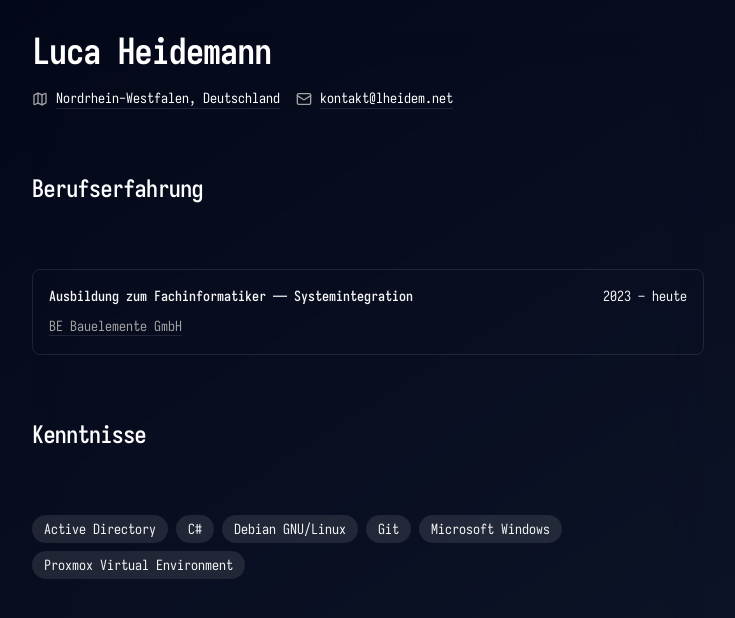
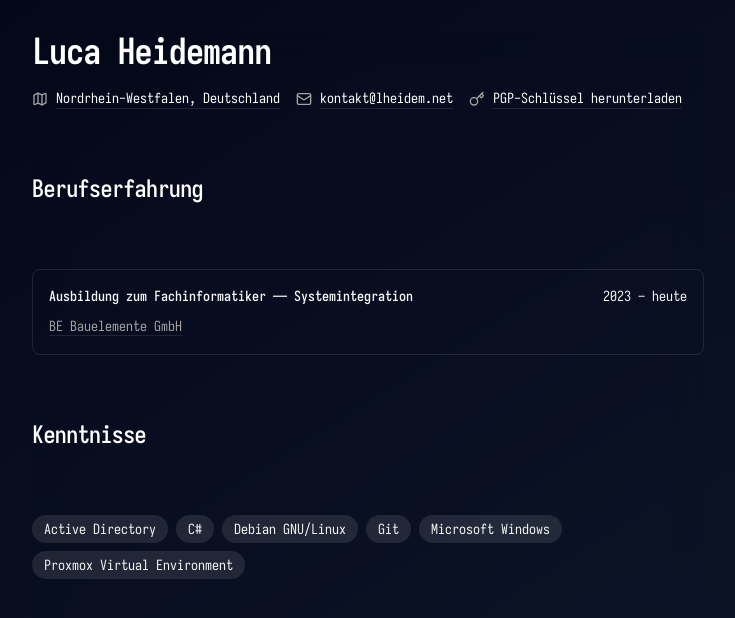
Before and after one commit to lheidem-edu/lheidem.net, a Next.js app: page / in a window 1280 px wide. Shown: the top 618 px of the page, without its empty margins (272-1007 px from the left). Built offline with nearby package versions, Linux system fonts and the light colour scheme.

Commit message:
Add PGP key download functionality

```diff
--- a/src/app/page.tsx
+++ b/src/app/page.tsx
@@ -1,4 +1,4 @@
-import { Mail, Map } from "lucide-react";
+import { Mail, Map, Key } from "lucide-react";
 import { Metadata } from "next";
 
 export const metadata: Metadata = {
@@ -36,6 +36,16 @@ export default function Page() {
                                     className="border-b border-white/10 text-sm transition-colors hover:border-rose-600 focus:border-rose-600 focus:outline-none"
                                 >
                                     kontakt@lheidem.net
+                                </a>
+                            </div>
+                            <div className="flex items-center gap-x-2">
+                                <Key className="h-4 w-4 text-neutral-400" />
+                                <a
+                                    href="/lheidem.asc"
+                                    download
+                                    className="border-b border-white/10 text-sm transition-colors hover:border-rose-600 focus:border-rose-600 focus:outline-none"
+                                >
+                                    PGP-Schlüssel herunterladen
                                 </a>
                             </div>
                         </div>
```
Also changed, not shown: 1 other file (tests, documents, lock files or other folders).
